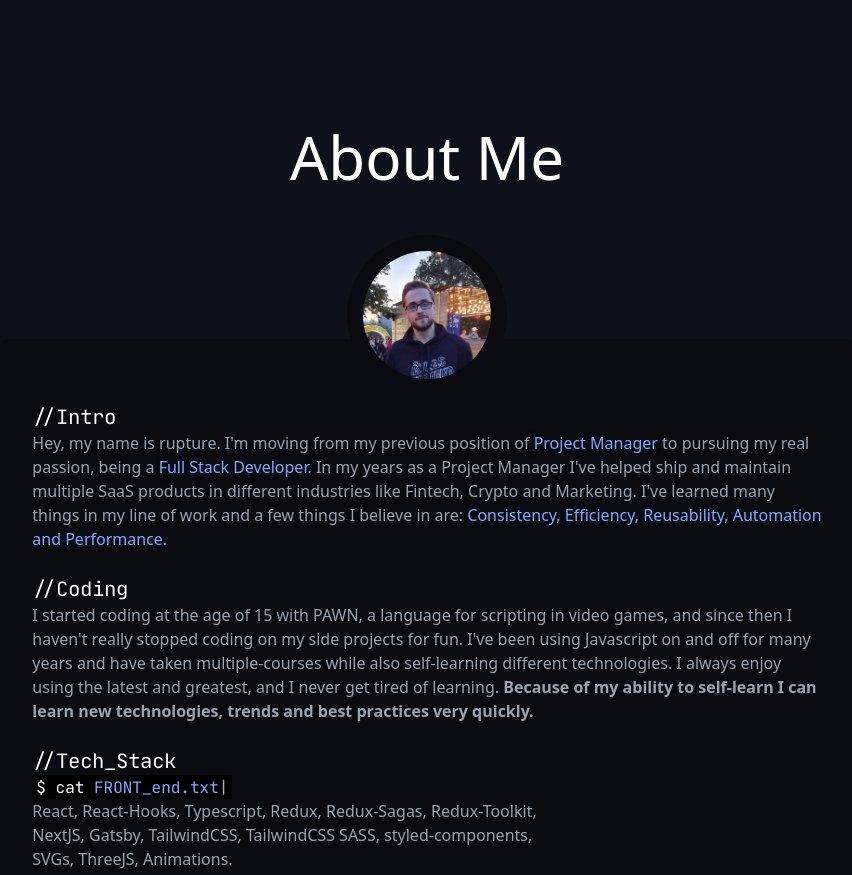
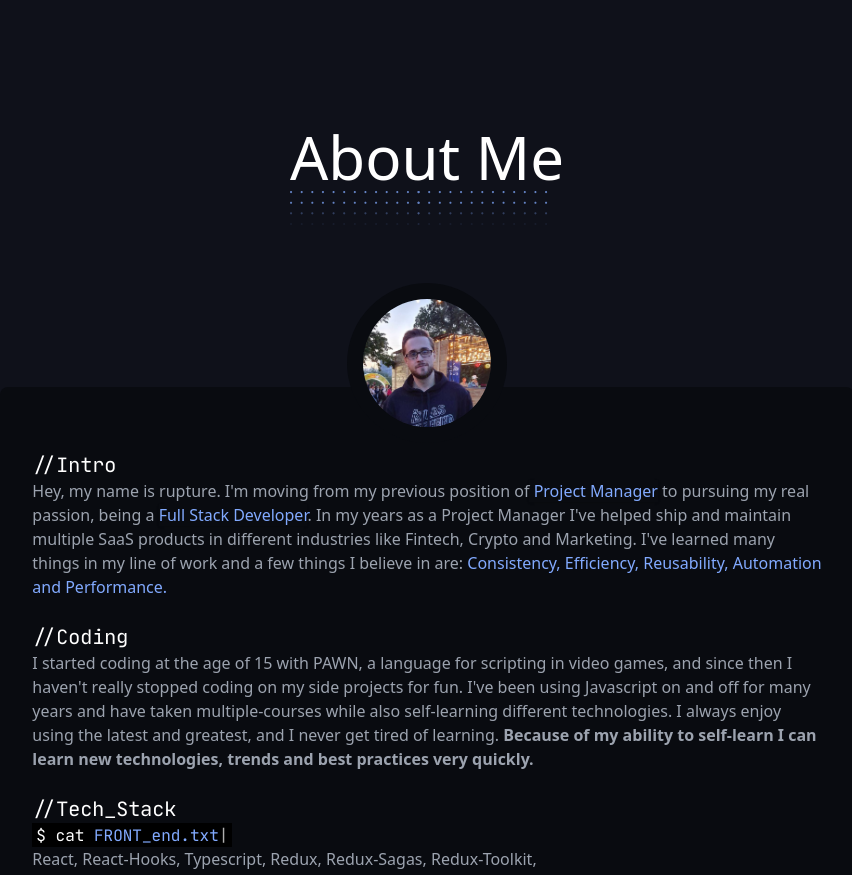
Before and after one commit to smallobject/portfolio, a React (Create React App) app: page / in a window 1280 px wide. Shown: the part 3160-4035 px from the top of the page, without its empty margins (213-1065 px from the left). Built offline with nearby package versions, Linux system fonts and the light colour scheme.

Commit message:
added a new svg with dots to place as a background below the about Header

```diff
--- a/src/components/About.jsx
+++ b/src/components/About.jsx
@@ -1,5 +1,6 @@
 import React, { useState } from 'react';
 import ProfilePicture from '../assets/images/head1.png';
+import { ReactComponent as Dots2 } from '../assets/dots2.svg';
 
 function About() {
   const [contactInfo, setContactInfo] = useState({
@@ -20,7 +21,10 @@ function About() {
 
   return (
     <div className='w-full h-96 terminal-grid-location relative'>
-      <h1 className='text-6xl text-center text-white mb-16'>About Me</h1>
+      <h1 className='text-6xl text-center text-white mb-16 relative add-dots w-max m-auto pb-12'>
+        About Me
+      </h1>
+      {/* <Dots2 className='absolute' id='about-dots' /> */}
       <img
         src={ProfilePicture}
         alt='head1'
--- a/src/index.css
+++ b/src/index.css
@@ -684,3 +684,10 @@ svg#terminal-react2 {
     transparent
   );
 }
+
+.add-dots {
+  position: relative;
+  background-image: url(./assets/dots2.svg);
+  background-repeat: no-repeat;
+  background-position: left 1% bottom 13%;
+}
```
Also changed, not shown: src/assets/dots2.svg (added).
